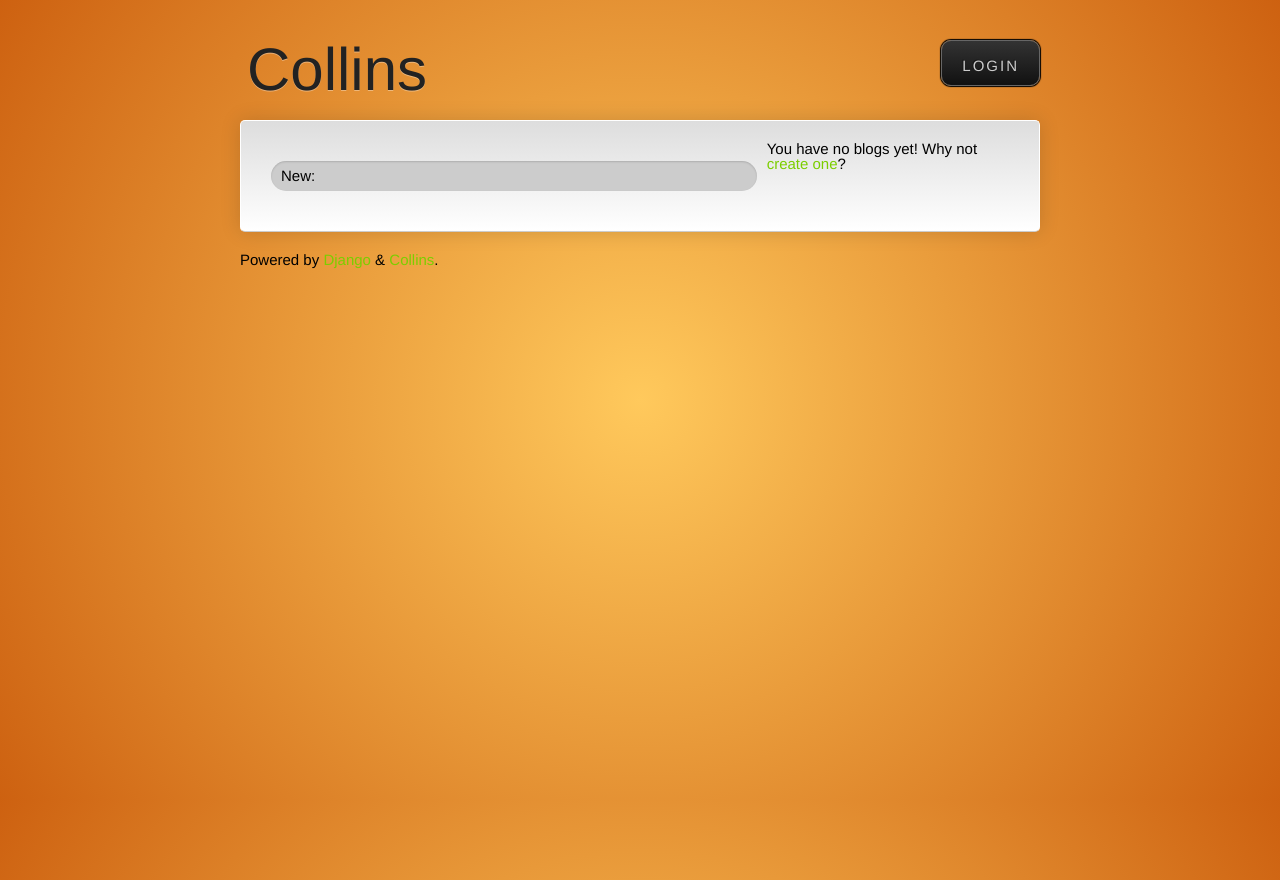
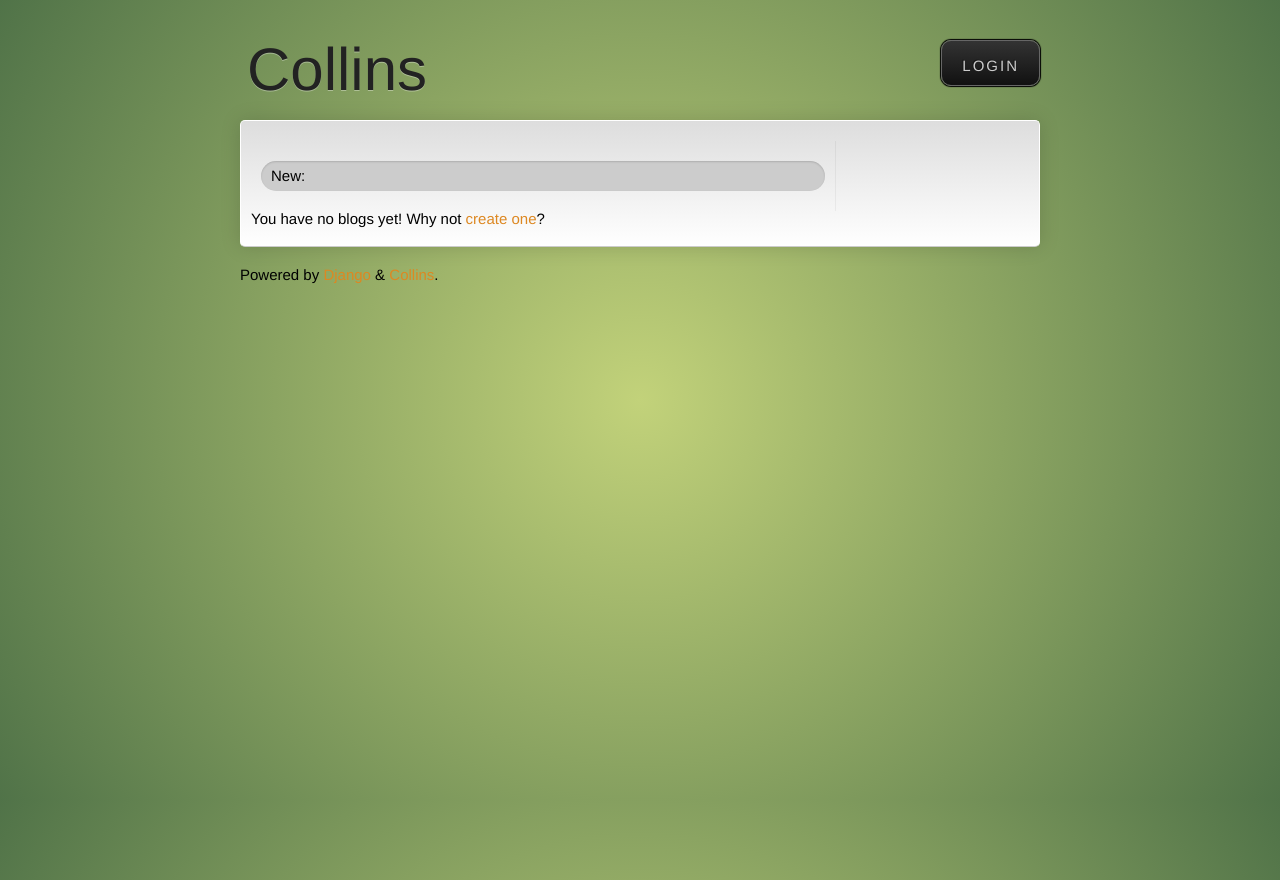
Before and after one commit to harrislapiroff/django-collins, a Django app: template collins/templates/collins/user/dashboard.html in a window 1280 px wide. Run offline with Django 3.2, Linux system fonts and the light colour scheme; the template is opened without the code that fills it, so the values that code supplies are empty; some web fonts are replaced.

Commit message:
Shinied things up more. Switched to green.

```diff
--- a/collins/static/collins/styles/src/_base.scss
+++ b/collins/static/collins/styles/src/_base.scss
@@ -12,11 +12,14 @@
 $font-family: Helvetica, Arial, sans-serif;
 $heading-font: "Expletus Sans", $font-family;
 
-$sitebackground: #C75407;
-$background-accent: #FFFA6F;
+$sitebackground: #C75407; /* orange */
+$sitebackground: #426742; /* green, I like better */
+$background-accent: #FFFA6F; /* sorta yellowish */
 $accent: #CF6;
+$accent2: #D82;
 
 $pagewidth:800px;
-$contentpadding:20px;
-$contentwidth: $pagewidth - 2 * $contentpadding;
+$contentpaddingh:10px;
+$contentpaddingv:20px;
+$contentwidth: $pagewidth - 2 * $contentpaddingh;
 $columngutter: 20px;
--- a/collins/static/collins/styles/src/_dashboard.scss
+++ b/collins/static/collins/styles/src/_dashboard.scss
@@ -2,10 +2,12 @@
 	@include clearfix;
 }
 #activeBlog{
-	@extend .left-66
+	@extend .left-75;
+	border-right:1px solid rgba(0,0,0,.05);
 }
 #yourBlogs{
-	@extend .right-33;
+	@extend .right-25;
+	border-left:1px solid rgba(255,255,255, .5);
 }
 
 #activeBlog > header > h1{
--- a/collins/static/collins/styles/src/_generalities.scss
+++ b/collins/static/collins/styles/src/_generalities.scss
@@ -12,7 +12,7 @@
 
 a{
 	text-decoration:none;
-	color:$selectionbg;
+	color: $accent2;
 }
 
 b{
--- a/collins/static/collins/styles/src/_layouts.scss
+++ b/collins/static/collins/styles/src/_layouts.scss
@@ -1,24 +1,21 @@
-$w33: $contentwidth / 3 - 1px;
-$w66: 2 * $contentwidth / 3 - 1px;
-$halfcolgut: $columngutter / 2;
+@mixin column($frac, $side){
+	width: ($frac * $contentwidth) - ($columngutter + 1px);
+	display:table-cell;
+	vertical-align:top;
+	padding: 0 $columngutter / 2;
+}
 
-.left-33 {
-	width: $w33 - $columngutter;
-	padding: 0 $halfcolgut;
-	float: left;
+#content{
 }
-.right-33{
-	width: $w33 - $columngutter;
-	padding: 0 $halfcolgut;
-	float: right;
-}
-.left-66 {
-	width: $w66 - $columngutter;
-	padding: 0 $halfcolgut;
-	float: left;
-}
-.right-66{
-	width: $w66 - $columngutter;
-	padding: 0 $halfcolgut;
-	float: right;
-}
+
+.left-33 { @include column(1/3, left ) }
+.right-33{ @include column(1/3, right) }
+.left-66 { @include column(2/3, left ) }
+.right-66{ @include column(2/3, right) }
+
+.left-25 { @include column(1/4, left ) }
+.right-25{ @include column(1/4, right) }
+.left-75 { @include column(3/4, left ) }
+.right-75{ @include column(3/4, right) }
+.left-50 { @include column(1/2, left ) }
+.right-50{ @include column(1/2, right) }
--- a/collins/static/collins/styles/src/screen.scss
+++ b/collins/static/collins/styles/src/screen.scss
@@ -55,7 +55,7 @@ body{
 #content{
 	$radius: 5px;
 	@include border-radius($radius);
-	padding: $contentpadding;
+	padding: $contentpaddingv $contentpaddingh;
 	margin: 20px 0;
 	@include box-shadow(rgba(0,0,0,.15), 0, 0, 20px, 0, false);
 	@include linear-gradient(color-stops(#DDD, #FFF 40px));
```
Also changed, not shown: collins/static/collins/styles/stylesheets/screen.css.
